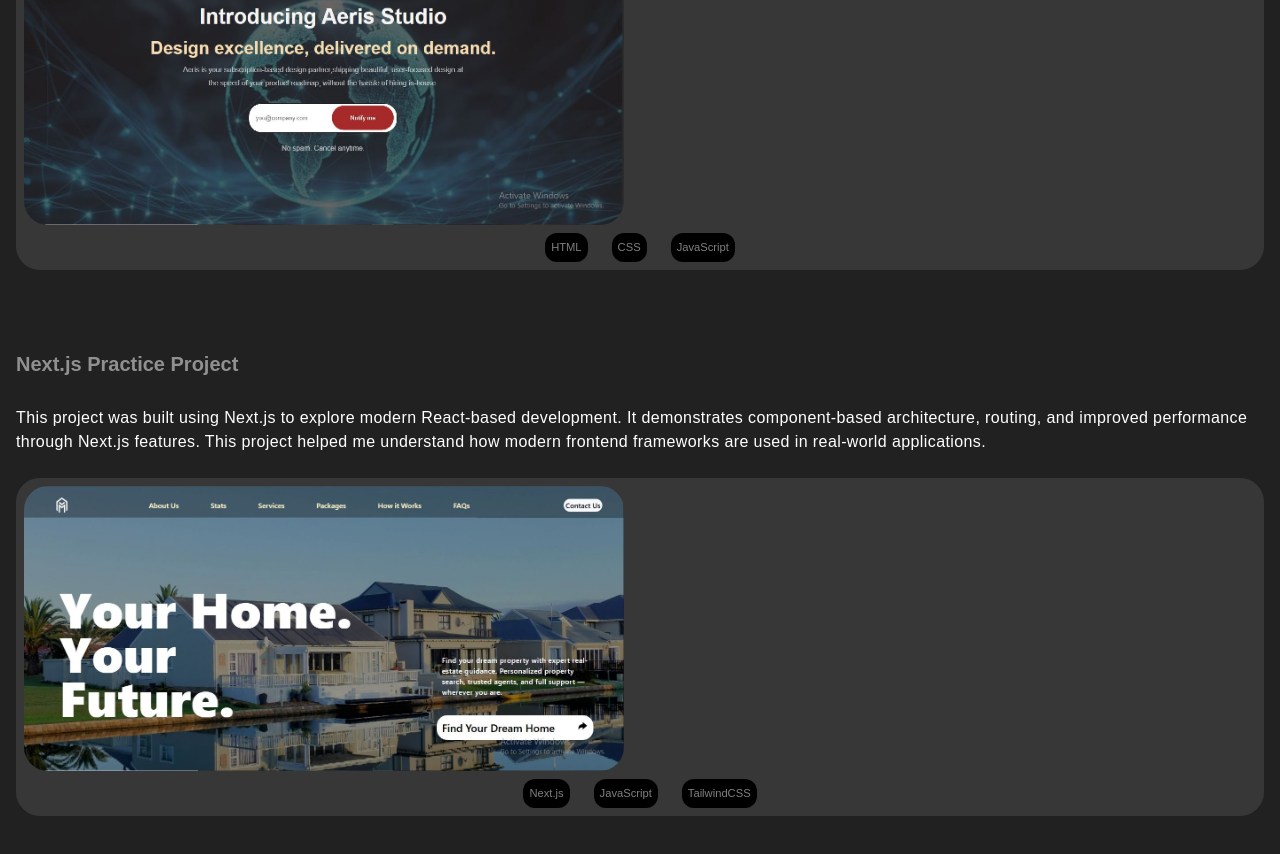
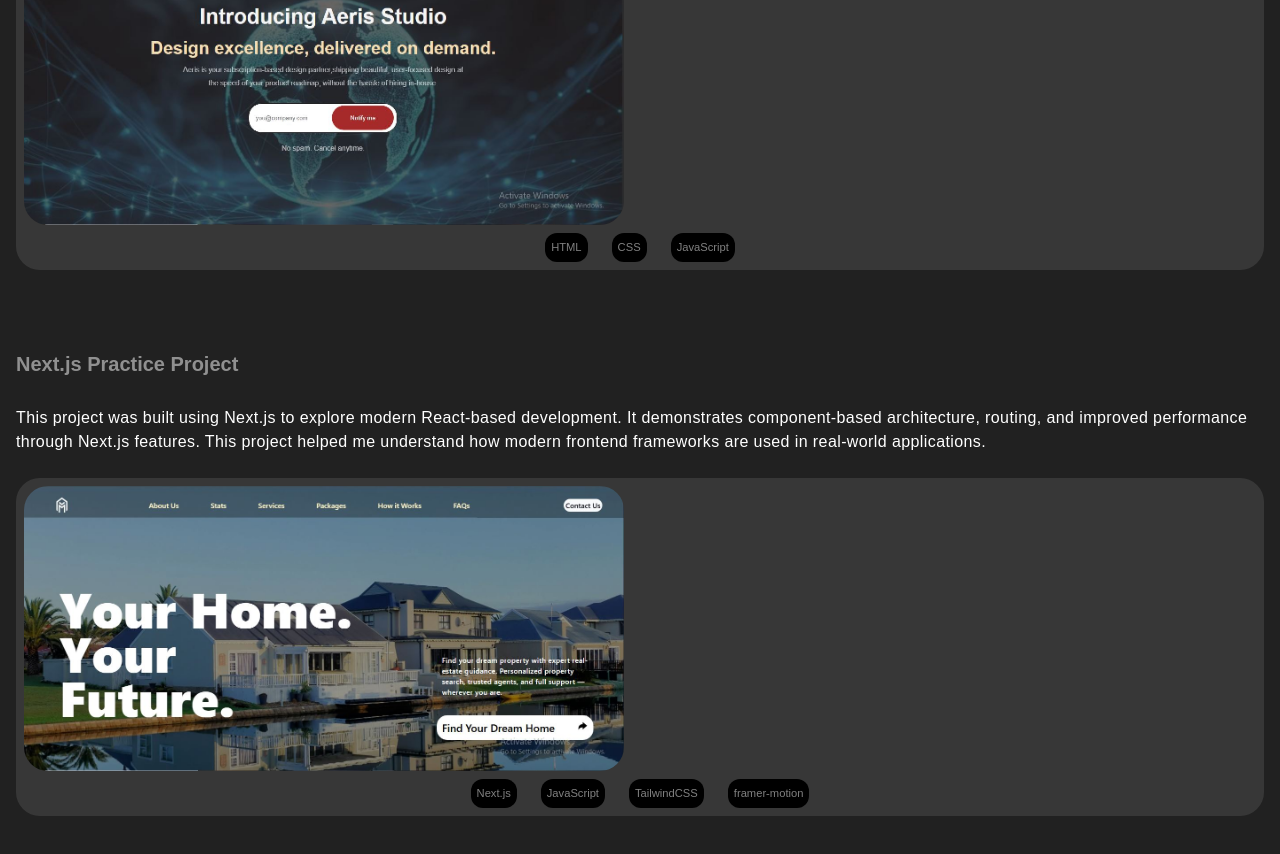
Before and after one commit to UgoEmax/Ugo-Emax, a Next.js app: page / in a window 1280 px wide. Shown: the part 2216-3070 px from the top of the page. Built offline with nearby package versions, Linux system fonts and the light colour scheme.

Commit message:
skill framer

```diff
--- a/app/components/ProjectProp.jsx
+++ b/app/components/ProjectProp.jsx
@@ -20,7 +20,7 @@ const ProjectProp = () => {
      Heading="Next.js Practice Project"
      Paragraph="This project was built using Next.js to explore modern React-based development. It demonstrates component-based architecture, routing, and improved performance through Next.js features. This project helped me understand how modern frontend frameworks are used in real-world applications."
      Tech={[
-      "Next.js", "JavaScript", "TailwindCSS"
+      "Next.js", "JavaScript", "TailwindCSS", "framer-motion"
      ]}
      Images="/images/maximum-home.jpg"
      Button="https://maximumhomes.vercel.app/"
```
